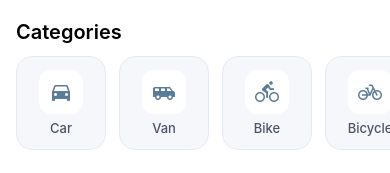
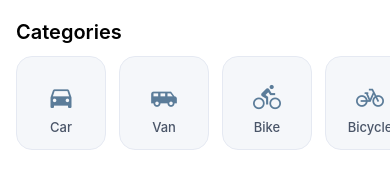
Before and after one commit to InushiKavindi/Vehicle-Renting-App, a React Native app in the folder Vehicle-Renting-App/: screen / in a window 390 px wide. Shown: the part 342-515 px from the top of the page. Built offline with nearby package versions, Linux system fonts and the light colour scheme.

Commit message:
Increase category icon size and adjust styling for improved visual consistency

```diff
--- a/Vehicle-Renting-App/Home.tsx
+++ b/Vehicle-Renting-App/Home.tsx
@@ -103,7 +103,7 @@ export default function Home() {
           {categories.map((category) => (
             <Pressable key={category.label} style={styles.categoryCard}>
               <View style={styles.categoryIcon}>
-                <MaterialCommunityIcons name={category.icon} size={24} color={colors.categoryIcon} />
+                <MaterialCommunityIcons name={category.icon} size={28} color={colors.categoryIcon} />
               </View>
               <Text style={styles.categoryLabel}>{category.label}</Text>
             </Pressable>
@@ -329,13 +329,13 @@ const styles = StyleSheet.create({
     borderColor: colors.border,
   },
   categoryIcon: {
-    width: 44,
-    height: 44,
-    borderRadius: 12,
-    backgroundColor: colors.white,
+    width: 52,
+    height: 52,
+    borderRadius: 14,
+    backgroundColor: 'transparent',
     justifyContent: 'center',
     alignItems: 'center',
-    marginBottom: 6,
+    marginBottom: -4,
   },
   categoryLabel: {
     fontSize: 13,
```
